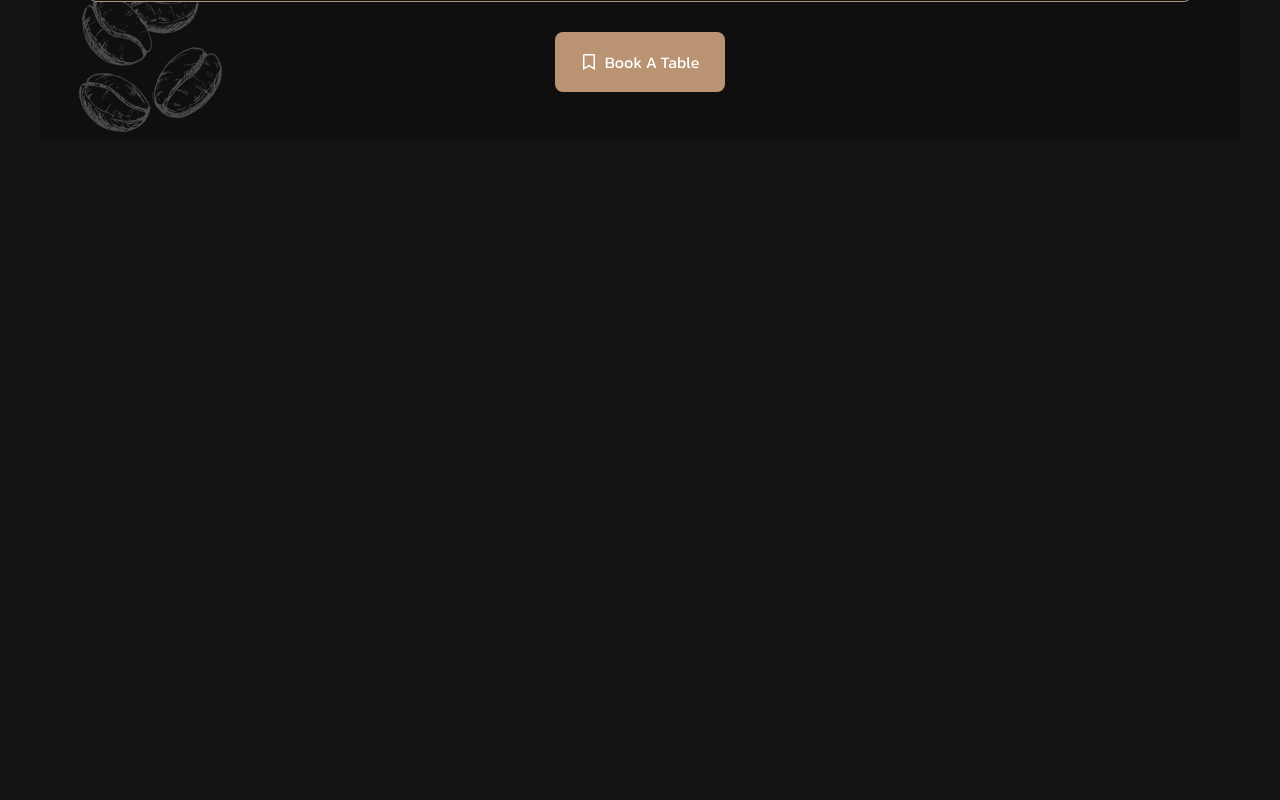
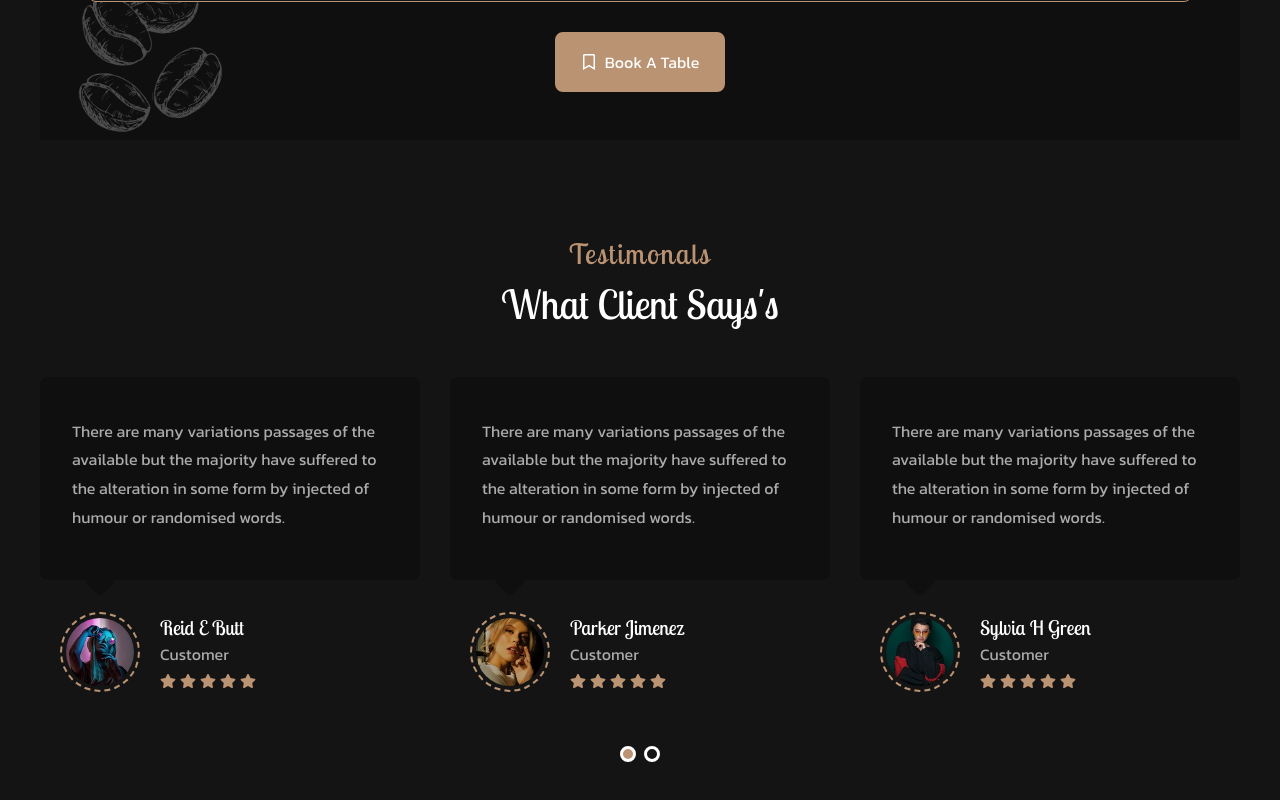
Before and after one commit to Aymin2001/Coffee-Website, a React (Create React App) app: page / in a window 1280 px wide. Shown: the part 7726-8526 px from the top of the page. Before the commit the page ends 7866 px from the top, so only its background shows below. Built offline with nearby package versions, Linux system fonts and the light colour scheme.

Commit message:
Added Testimonals section

```diff
--- a/src/App.js
+++ b/src/App.js
@@ -10,6 +10,7 @@ import Gallery from './Components/Gallery/Gallery';
 import Offer from './Components/Offer/Offer';
 import Team from './Components/Team/Team';
 import Reservation from './Components/Reservation/Reservation';
+import Testimonals from './Components/Testimonals/Testimonals';
 function App() {
   return (
     <>
@@ -24,6 +25,7 @@ function App() {
   <Offer/>
   <Team/>
   <Reservation/>
+  <Testimonals/>
     </>
   );
 }
--- /dev/null
+++ b/src/Components/Testimonals/Testimonals.css
@@ -0,0 +1,46 @@
+.Testimonals-header {
+  text-align: center;
+  margin-bottom: 3rem !important;
+}
+.Testimonals-section {
+  padding-block: 6rem;
+}
+.Testimonals-quote {
+  background-color: var(--container-color);
+  padding: 2.5rem 2rem 3rem;
+  border-radius: var(--radius);
+  margin-bottom: 2rem;
+  position: relative;
+}
+.Testimonal-icon {
+  position: absolute;
+  bottom: -1.75rem;
+  left: 2.5rem;
+  color: var(--container-color);
+  font-size: var(--big-font-size);
+}
+.Testimonals-content {
+  display: flex;
+  align-items: center;
+  margin-bottom: 1.25rem;
+}
+.Testimonals-Image-Wrapper {
+  border: 2px dashed var(--first-color);
+  padding: 0.25rem;
+  width: 80px;
+  height: 80px;
+  margin-inline: 1.25rem;
+}
+.Testimonals-Image-Wrapper,
+.Testimonal-img {
+  border-radius: 50%;
+}
+.Testimonals-Title {
+  font-size: var(--larger-font-size);
+}
+.Testimonals-rating {
+  display: flex;
+  column-gap: 0.25rem;
+  margin-top: 0.25rem;
+  color: var(--first-color);
+}
--- /dev/null
+++ b/src/Components/Testimonals/Testimonals.js
@@ -0,0 +1,64 @@
+import React from "react";
+import "./Testimonals.css";
+import { Swiper, SwiperSlide } from "swiper/react";
+import "swiper/css";
+import "swiper/css/pagination";
+import { Pagination } from "swiper/modules";
+import { testimonials } from "../../assets/Data";
+import { FaStar } from "react-icons/fa";
+import { VscTriangleDown } from "react-icons/vsc";
+function Testimonals() {
+  return (
+    <section className="Testimonals-section" id="Testimonals">
+      <h2 className="section-title Testimonals-header" data-title="Testimonals">
+        What Client Says's
+      </h2>
+
+      <Swiper
+        spaceBetween={30}
+        pagination={{ clickable: true }}
+        breakpoints={{
+          768: {
+            slidesPerView: 2,
+            spaceBetween: 30,
+          },
+          1024: {
+            slidesPerView: 3,
+            spaceBetween: 30,
+          },
+        }}
+        modules={[Pagination]}
+        className="container"
+      >
+        {testimonials.map(({ img, title, service, description }, index) => {
+          return (
+            <SwiperSlide className="Testimonals-Item" key={index}>
+              <div className="Testimonals-quote">
+                <p className="Testimonals-desc">{description} </p>
+                <VscTriangleDown className="Testimonal-icon" />
+              </div>
+              <div className="Testimonals-content">
+                <div className="Testimonals-Image-Wrapper">
+                  <img src={img} alt="" className="Testimonal-img" />
+                </div>
+                <div>
+                  <h3 className="Testimonals-Title">{title}</h3>
+                  <p className="Testimonals-services">{service}</p>
+                  <div className="Testimonals-rating">
+                    <FaStar />
+                    <FaStar />
+                    <FaStar />
+                    <FaStar />
+                    <FaStar />
+                  </div>
+                </div>
+              </div>
+            </SwiperSlide>
+          );
+        })}
+      </Swiper>
+    </section>
+  );
+}
+
+export default Testimonals;
```
